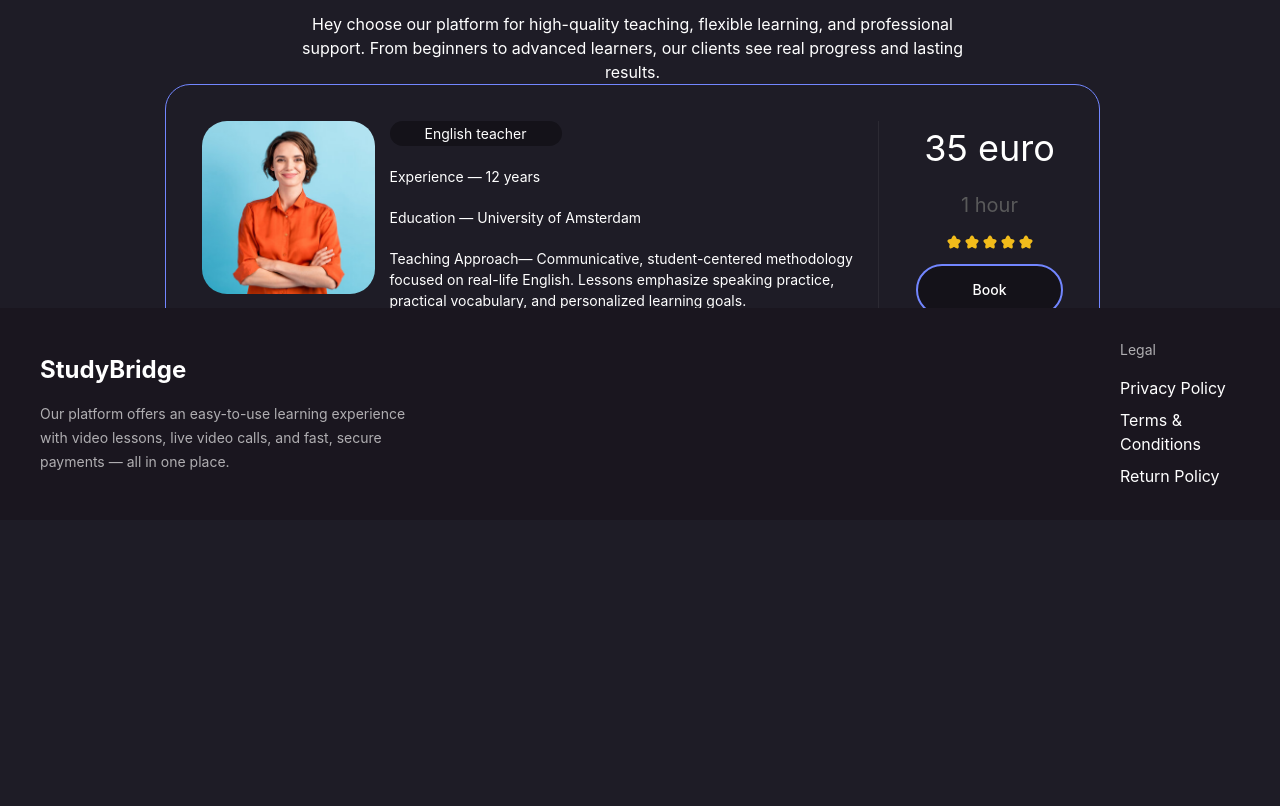
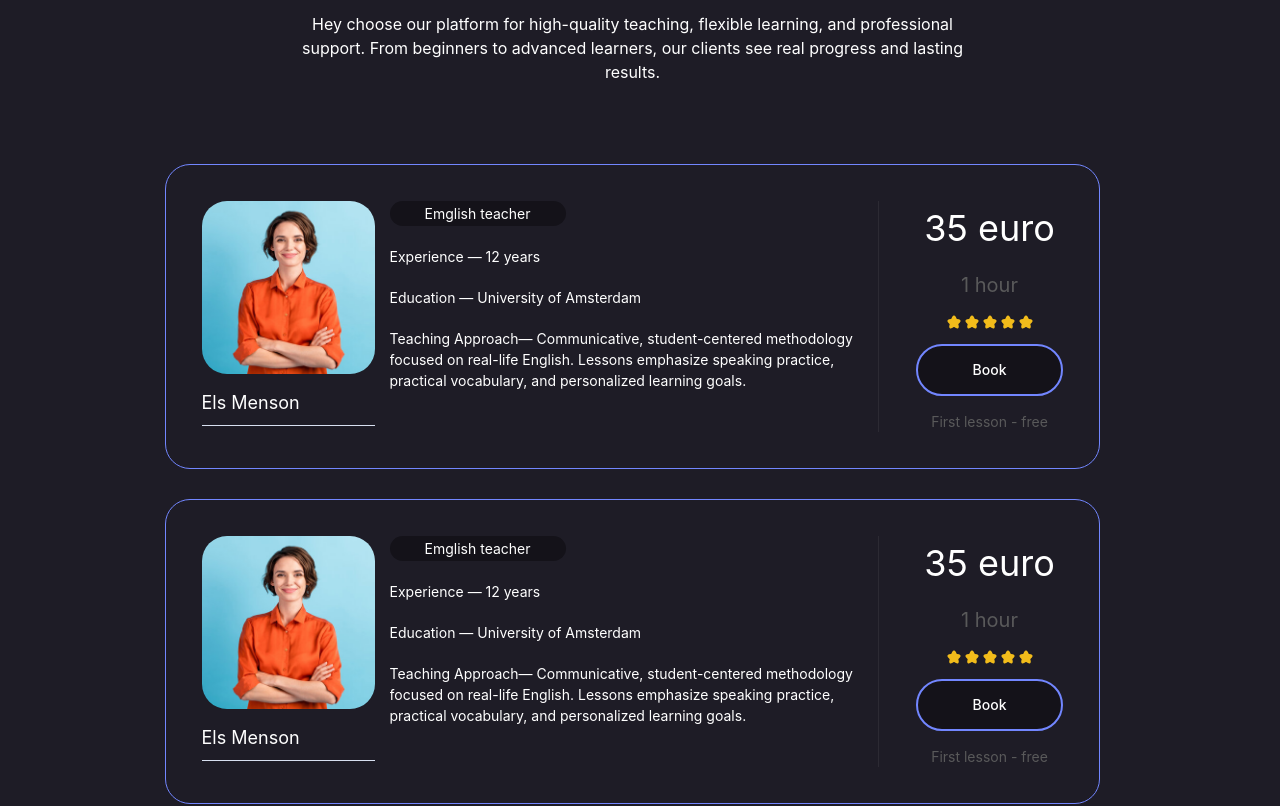
Before and after one commit to Dmytro-Doronin/components, a React (Vite) app: page / in a window 1280 px wide. Shown: the part 280-1086 px from the top of the page. Before the commit the page ends 800 px from the top, so only its background shows below. Built offline with nearby package versions, Linux system fonts and the light colour scheme.

Commit message:
teacher card and cards list

```diff
--- a/src/App.tsx
+++ b/src/App.tsx
@@ -8,7 +8,7 @@ function App() {
     return (
         <>
             <Header/>
-            <main className="pt-[var(--header-height)]">
+            <main className="pt-[var(--header-height)] pb-[200px]">
                 <TeachersPage/>
             </main>
             {/*<Home/>*/}
--- /dev/null
+++ b/src/components/cardsList/CardsList.tsx
@@ -0,0 +1,16 @@
+import type {TeacherType} from "../../pages/teachersPage/TeachersPage.tsx";
+import {TeacherCard} from "../teacherCard/TeachrCard.tsx";
+
+type CardsListType = {
+    cards: TeacherType[]
+}
+
+export const CardsList = ({cards}: CardsListType) => {
+    return (
+        <div className='flex flex-col gap-[30px]'>
+            {cards.map((card) => (
+                <TeacherCard key={card.id} teacher={card}/>
+            ))}
+        </div>
+    );
+};
--- a/src/components/footer/Footer.tsx
+++ b/src/components/footer/Footer.tsx
@@ -1,6 +1,6 @@
 export default function Footer({ className }: { className?: string }) {
   return (
-    <footer className={className || "fixed bottom-0 bg-[#1a161f] backdrop-blur-md w-full py-8 pl-6"}>
+    <footer className={className || "bg-[#1a161f] backdrop-blur-md w-full py-8 pl-6"}>
       <div className="max-w-7xl mx-auto px-4 flex flex-col lg:flex-row justify-between items-start lg:items-center text-white gap-8 lg:gap-0">
         <div className="max-w-sm w-full lg:w-auto">
           <h3 className="font-bold text-2xl mb-4">StudyBridge</h3>
--- /dev/null
+++ b/src/components/rating/Rating.tsx
@@ -0,0 +1,13 @@
+import Star from "../icons/Star.tsx";
+
+export const Rating = () => {
+    return (
+        <div className='flex gap-[4px]'>
+            <Star/>
+            <Star/>
+            <Star/>
+            <Star/>
+            <Star/>
+        </div>
+    );
+};
--- a/src/components/teacherCard/TeachrCard.tsx
+++ b/src/components/teacherCard/TeachrCard.tsx
@@ -1,40 +1,46 @@
-import Person from '../../assets/images/person.jpg'
-import Star from '../icons/Star.tsx'
 import {Button} from "../ui/button/Button.tsx";
+import {Rating} from "../rating/Rating.tsx";
+import type {TeacherType} from "../../pages/teachersPage/TeachersPage.tsx";
 
-export const TeacherCard = () => {
+type TeacherCardType = {
+    teacher: TeacherType
+}
+
+export const TeacherCard = ({teacher}: TeacherCardType) => {
+
+    const {name, subject, image, experience, education, price, approaching} = teacher
+
     return (
         <div className='flex border border-blue-500 px-[36px] py-[36px] rounded-[25px]'>
             <div className='flex gap-[15px] border-r border-[#ffffff10] pr-[23px]'>
                 <div className='flex flex-col gap-[15px]'>
                     <div className='w-[173px] h-[173px] overflow-hidden rounded-[25px]'>
-                        <img className='w-full h-full object-cover' src={Person} alt="person"/>
+                        <img className='w-full h-full object-cover' src={image} alt="person"/>
                     </div>
                     <div className='pb-[9px] border-b border-light-200'>
-                        <p className='text-light-100 text-[18px]'>Els Menson</p>
+                        <p className='text-light-100 text-[18px]'>{name}</p>
                     </div>
                 </div>
                 <div className='flex flex-col gap-[20px]'>
-                    <span className='inline-flex w-fit shrink-0 text-[14px] text-light-100 rounded-full bg-dark-900 px-[35px] py-[2px]'>English teacher</span>
+                    <span className='inline-flex w-fit shrink-0 text-[14px] text-light-100 rounded-full bg-dark-900 px-[35px] py-[2px]'>{subject} teacher</span>
                     <div className='flex flex-col gap-[20px] w-full max-w-[465px]'>
-                        <p className='text-[14px] text-light-100'>Experience — 12 years</p>
-                        <p className='text-[14px] text-light-100'>Education — University of Amsterdam</p>
-                        <p className='text-[14px] text-light-100'>Teaching Approach— Communicative, student-centered methodology focused on real-life English.
-                            Lessons emphasize speaking practice, practical vocabulary, and personalized learning goals.
-                        </p>
+                        <p className='text-[14px] text-light-100'>Experience — {experience}</p>
+                        <p className='text-[14px] text-light-100'>Education — {education}</p>
+                        <p
+                            className='text-[14px] text-light-100
+                                overflow-hidden
+                                [display:-webkit-box]
+                                [-webkit-box-orient:vertical]
+                                [-webkit-line-clamp:3]
+                            '
+                        >Teaching Approach— {approaching}</p>
                     </div>
                 </div>
             </div>
             <div className='flex flex-col items-center gap-[15px] pl-[37px]'>
-                <span className='text-[36px] text-light-100'>35 euro</span>
+                <span className='text-[36px] text-light-100'>{price} euro</span>
                 <span className='text-[20px] text-dark-400'>1 hour</span>
-                <div className='flex gap-[4px]'>
-                    <Star/>
-                    <Star/>
-                    <Star/>
-                    <Star/>
-                    <Star/>
-                </div>
+                <Rating/>
                 <Button variant='secondary'>Book</Button>
                 <span className='text-[14px] text-dark-400'>First lesson - free</span>
             </div>
--- a/src/pages/teachersPage/TeachersPage.tsx
+++ b/src/pages/teachersPage/TeachersPage.tsx
@@ -1,15 +1,102 @@
-import {TeacherCard} from "../../components/teacherCard/TeachrCard.tsx";
+import Person from '../../assets/images/person.jpg'
+import {CardsList} from "../../components/cardsList/CardsList.tsx";
+
+export type TeacherType = {
+    id: string,
+    name: string,
+    subject: string,
+    image: string,
+    experience: string,
+    education: string,
+    approaching: string
+    price: number
+}
+
+const teachers: TeacherType[] = [
+    {
+        id: '1',
+        name: 'Els Menson',
+        subject: 'Emglish',
+        price: 35,
+        image: Person,
+        experience: '12 years',
+        education: 'University of Amsterdam',
+        approaching: 'Communicative, student-centered methodology focused on real-life English. Lessons emphasize speaking practice, practical vocabulary, and personalized learning goals.',
+    },
+    {
+        id: '2',
+        name: 'Els Menson',
+        subject: 'Emglish',
+        price: 35,
+        image: Person,
+        experience: '12 years',
+        education: 'University of Amsterdam',
+        approaching: 'Communicative, student-centered methodology focused on real-life English. Lessons emphasize speaking practice, practical vocabulary, and personalized learning goals.',
+    },
+    {
+        id: '3',
+        name: 'Els Menson',
+        subject: 'Emglish',
+        price: 35,
+        image: Person,
+        experience: '12 years',
+        education: 'University of Amsterdam',
+        approaching: 'Communicative, student-centered methodology focused on real-life English. Lessons emphasize speaking practice, practical vocabulary, and personalized learning goals.',
+    },
+    {
+        id: '4',
+        name: 'Els Menson',
+        subject: 'Emglish',
+        price: 35,
+        image: Person,
+        experience: '12 years',
+        education: 'University of Amsterdam',
+        approaching: 'Communicative, student-centered methodology focused on real-life English. Lessons emphasize speaking practice, practical vocabulary, and personalized learning goals.',
+    },
+    {
+        id: '5',
+        name: 'Els Menson',
+        subject: 'Emglish',
+        price: 35,
+        image: Person,
+        experience: '12 years',
+        education: 'University of Amsterdam',
+        approaching: 'Communicative, student-centered methodology focused on real-life English. Lessons emphasize speaking practice, practical vocabulary, and personalized learning goals.',
+    },
+    {
+        id: '6',
+        name: 'Els Menson',
+        subject: 'Emglish',
+        price: 35,
+        image: Person,
+        experience: '12 years',
+        education: 'University of Amsterdam',
+        approaching: 'Communicative, student-centered methodology focused on real-life English. Lessons emphasize speaking practice, practical vocabulary, and personalized learning goals.',
+    },
+    {
+        id: '7',
+        name: 'Els Menson',
+        subject: 'Emglish',
+        price: 35,
+        image: Person,
+        experience: '12 years',
+        education: 'University of Amsterdam',
+        approaching: 'Communicative, student-centered methodology focused on real-life English. Lessons emphasize speaking practice, practical vocabulary, and personalized learning goals.',
+    },
+]
+
+
 
 export const TeachersPage = () => {
     return (
         <div className="flex items-center flex-col justify-center w-full max-w-[1440px] mx-auto mt-[80px] px-[80px]">
             <h1 className='auth-title'>OUR TEACHERS</h1>
-            <h3 className='text-[16px] text-light-100 w-full max-w-[683px] text-center'>
+            <h3 className='text-[16px] text-light-100 w-full max-w-[683px] text-center mb-[80px]'>
                 Hey choose our platform for high-quality teaching,
                 flexible learning, and professional support.
                 From beginners to advanced learners, our clients see real progress and lasting results.
             </h3>
-            <TeacherCard/>
+            <CardsList cards={teachers}/>
         </div>
     );
 };
```
